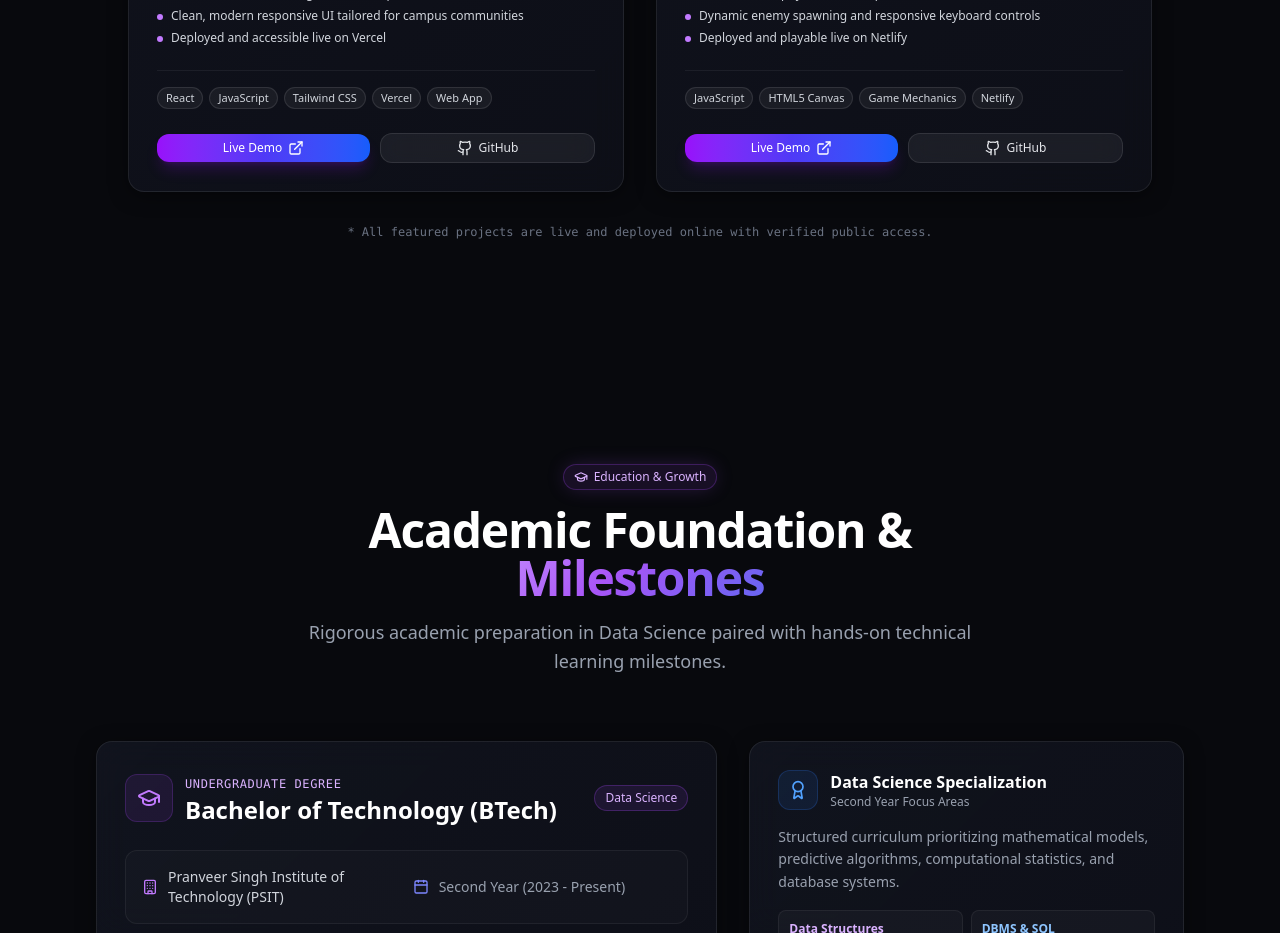
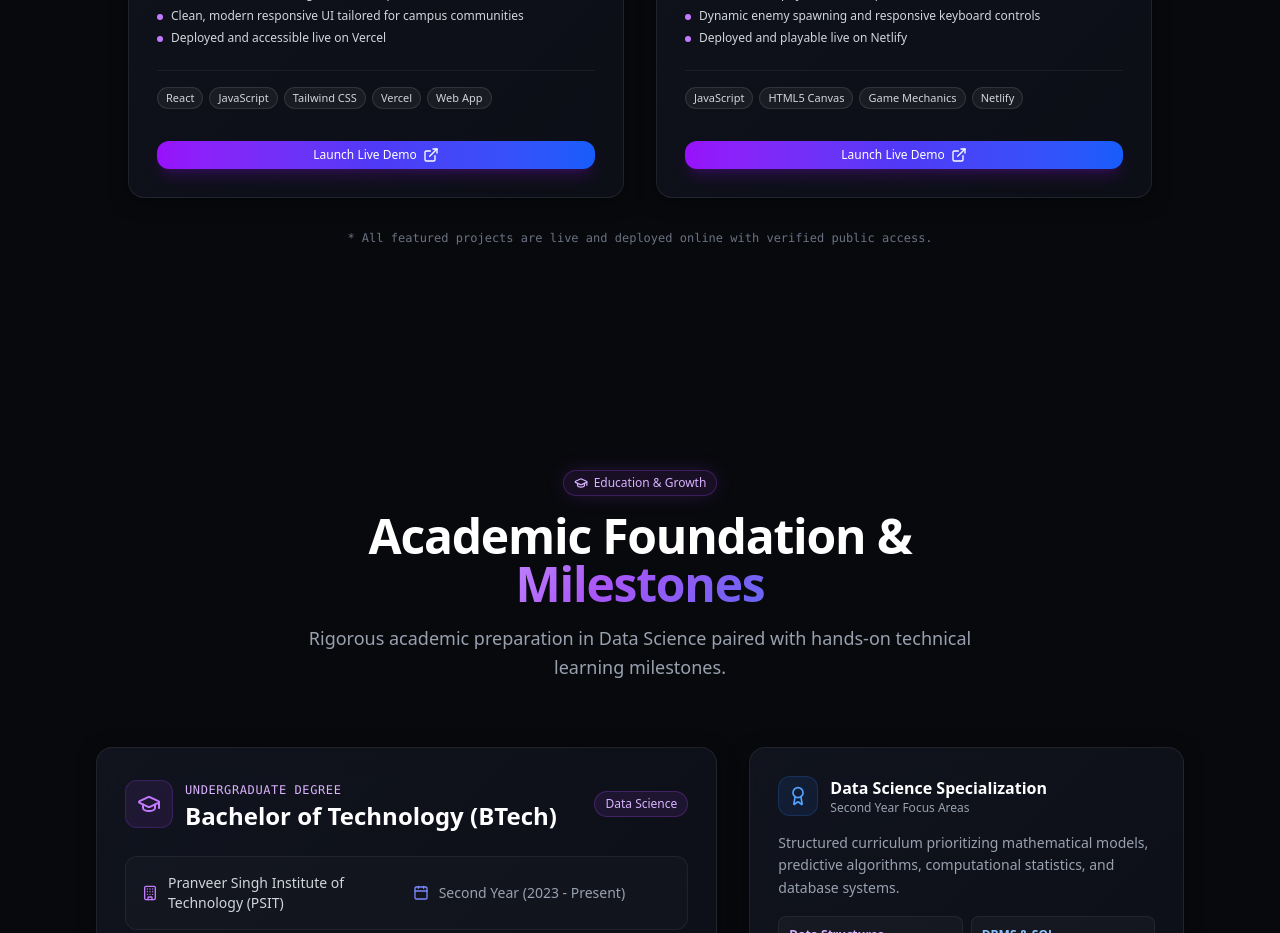
Before and after one commit to ABHISHEKTIWARI2413/portfolio, a React (Vite) app: page / in a window 1280 px wide. Shown: the part 3860-4793 px from the top of the page. Built offline with nearby package versions, Linux system fonts and the light colour scheme.

Commit message:
feat: remove GitHub repository buttons from project cards and focus on Launch Live Demo

```diff
--- a/src/components/sections/Projects.jsx
+++ b/src/components/sections/Projects.jsx
@@ -6,7 +6,7 @@ import {
   ExternalLink,
 } from 'lucide-react'
 import { projects } from '../../data/portfolioData'
-import { Container, SectionHeading, Card, Badge, Button, GithubIcon } from '../ui'
+import { Container, SectionHeading, Card, Badge, Button } from '../ui'
 
 export default function Projects() {
   const getProjectIcon = (id) => {
@@ -101,7 +101,7 @@ export default function Projects() {
                   </div>
 
                   {/* Action Buttons */}
-                  <div className="flex items-center gap-2.5">
+                  <div className="pt-2">
                     <Button
                       variant="primary"
                       size="sm"
@@ -109,19 +109,9 @@ export default function Projects() {
                       target="_blank"
                       icon={ExternalLink}
                       iconPosition="right"
-                      className="flex-1 justify-center shadow-purple-600/20"
+                      className="w-full justify-center shadow-purple-600/20"
                     >
-                      Live Demo
-                    </Button>
-                    <Button
-                      variant="secondary"
-                      size="sm"
-                      href={project.githubUrl}
-                      target="_blank"
-                      icon={GithubIcon}
-                      className="flex-1 justify-center"
-                    >
-                      GitHub
+                      Launch Live Demo
                     </Button>
                   </div>
                 </div>
--- a/src/data/portfolioData.js
+++ b/src/data/portfolioData.js
@@ -90,7 +90,6 @@ export const projects = [
       "Deployed and accessible live on Vercel"
     ],
     tags: ["React", "JavaScript", "Tailwind CSS", "Vercel", "Web App"],
-    githubUrl: "https://github.com/ABHISHEKTIWARI2413",
     demoUrl: "https://campus-share-sigma.vercel.app/",
     status: "Live Project",
     accent: "purple",
@@ -107,7 +106,6 @@ export const projects = [
       "Deployed and playable live on Netlify"
     ],
     tags: ["JavaScript", "HTML5 Canvas", "Game Mechanics", "Netlify"],
-    githubUrl: "https://github.com/ABHISHEKTIWARI2413",
     demoUrl: "https://pixelfightershooting.netlify.app/",
     status: "Live Project",
     accent: "indigo",
```
Also changed, not shown: progress.txt.
